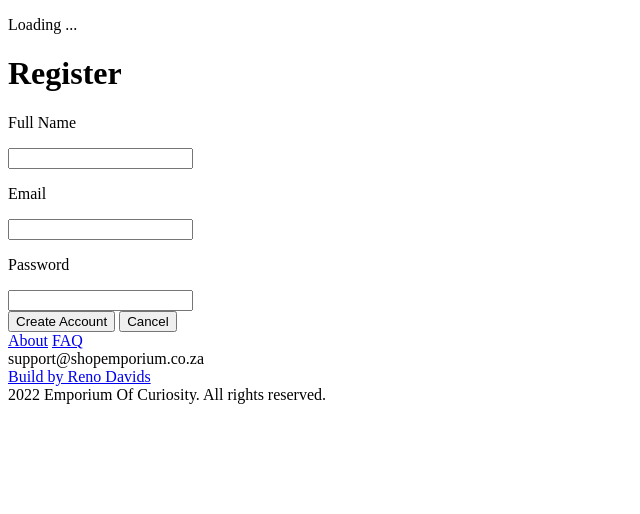
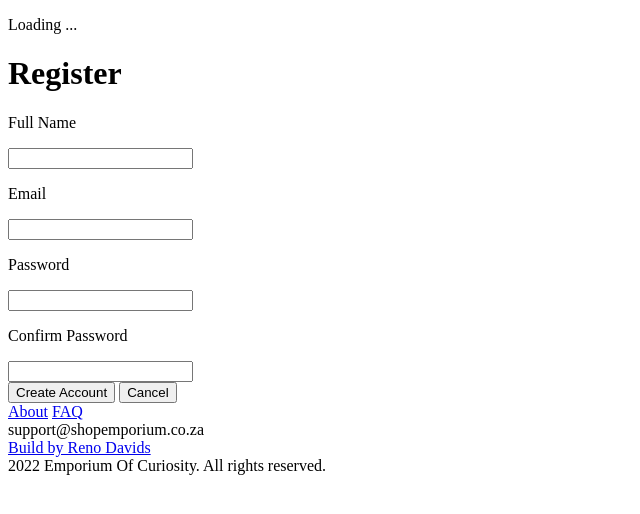
Before and after one commit to littlevegasdavids/Apheleia-Framework, a Svelte app: page /register in a window 1280 px wide. Shown: the top 514 px of the page, without its empty margins (0-640 px from the left). Built offline with nearby package versions, Linux system fonts and the light colour scheme; no server answers; the HTML template or start-up script is replaced by a standard one.

Commit message:
Register account now requires user to enter password again

```diff
--- a/src/Components/Customer/RegisterForm.svelte
+++ b/src/Components/Customer/RegisterForm.svelte
@@ -4,12 +4,14 @@
     let name = ""
     let email = ""
     let password = ""
+    let confirm_password = ""
     let windowLocation = window.location.pathname
 
     async function createCustomer(){
         name = document.getElementById('name').value
         email = document.getElementById('email').value
         password = document.getElementById('password').value
+        confirm_password = document.getElementById('confirm_password').value
 
         if(name === "" || name.match(/^ *$/)){
             erorrMessage = "Name cannot be empty"
@@ -23,6 +25,18 @@
         }
         if(password === "" || password.match(/^ *$/)){
             erorrMessage = "Password cannot be empty"
+            showError = true
+            return
+        }
+
+        if(confirm_password === "" || confirm_password.match(/^ *$/)){
+            erorrMessage = "Confirm Password cannot be empty"
+            showError = true
+            return
+        }
+
+        if(confirm_password != password){
+            erorrMessage = "Passwords do not match"
             showError = true
             return
         }
@@ -80,6 +94,11 @@
             <p class="pb-1 pl-3 tablet:text-xl">Password</p>
             <input class="input  outline outline-1 outline-black" type="password" id="password"/>
         </div>
+
+        <div>
+            <p class="pb-1 pl-3 tablet:text-xl">Confirm Password</p>
+            <input class="input  outline outline-1 outline-black" type="password" id="confirm_password"/>
+        </div>
         {#if showError}
             <p class="text-center font-bold text-red-600">{erorrMessage}</p>
         {/if}
```
